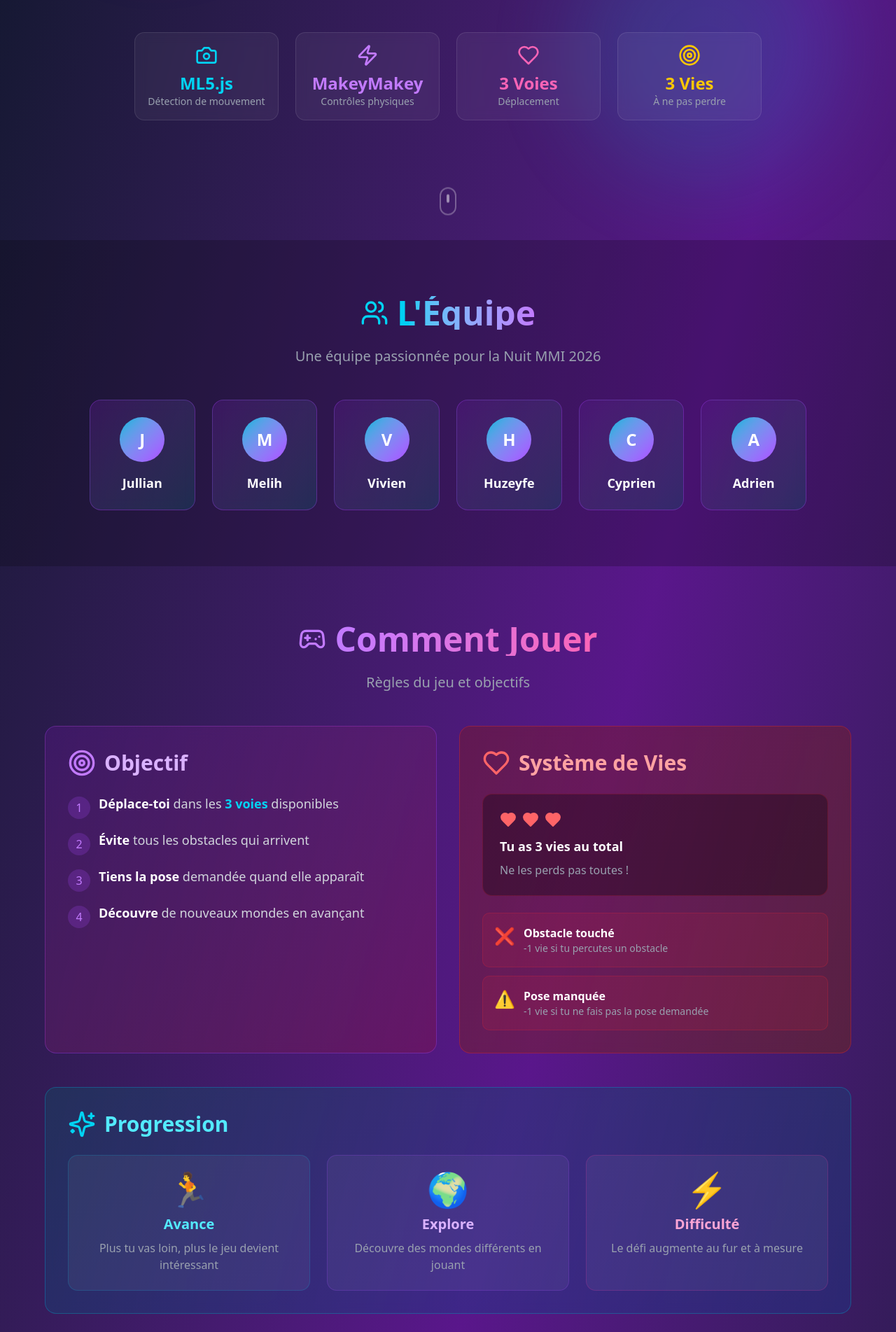
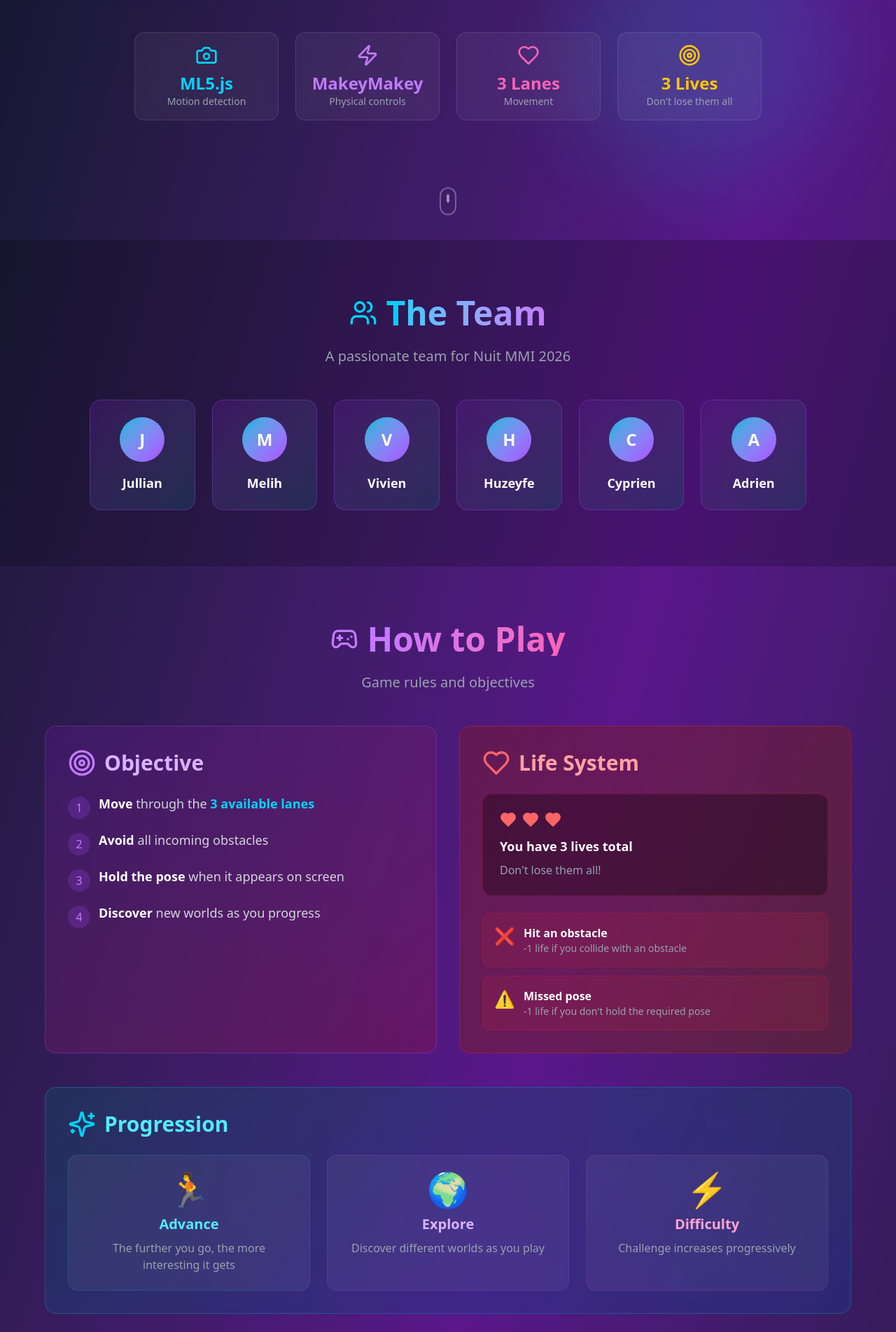
Before and after one commit to cyprienlardier/NuitMMI, a React (Vite) app: page / in a window 1280 px wide. Shown: the part 457-2360 px from the top of the page at 70% size. Built offline with nearby package versions, Linux system fonts and the light colour scheme.

Commit message:
feat: translate entire page to English

```diff
--- a/src/App.tsx
+++ b/src/App.tsx
@@ -28,7 +28,7 @@ export default function App() {
 
             {/* Tagline */}
             <p className="text-2xl md:text-3xl text-purple-200 mb-12">
-              Bouge ton corps, évite les obstacles et tiens la pose !
+              Move your body, dodge obstacles and hold the pose!
             </p>
 
             {/* Stats */}
@@ -36,22 +36,22 @@ export default function App() {
               <div className="bg-white/5 backdrop-blur-sm border border-white/10 rounded-xl p-4">
                 <Camera className="w-8 h-8 text-cyan-400 mx-auto mb-2" />
                 <div className="text-2xl font-bold text-cyan-400">ML5.js</div>
-                <div className="text-sm text-gray-400">Détection de mouvement</div>
+                <div className="text-sm text-gray-400">Motion detection</div>
               </div>
               <div className="bg-white/5 backdrop-blur-sm border border-white/10 rounded-xl p-4">
                 <Zap className="w-8 h-8 text-purple-400 mx-auto mb-2" />
                 <div className="text-2xl font-bold text-purple-400">MakeyMakey</div>
-                <div className="text-sm text-gray-400">Contrôles physiques</div>
+                <div className="text-sm text-gray-400">Physical controls</div>
               </div>
               <div className="bg-white/5 backdrop-blur-sm border border-white/10 rounded-xl p-4">
                 <Heart className="w-8 h-8 text-pink-400 mx-auto mb-2" />
-                <div className="text-2xl font-bold text-pink-400">3 Voies</div>
-                <div className="text-sm text-gray-400">Déplacement</div>
+                <div className="text-2xl font-bold text-pink-400">3 Lanes</div>
+                <div className="text-sm text-gray-400">Movement</div>
               </div>
               <div className="bg-white/5 backdrop-blur-sm border border-white/10 rounded-xl p-4">
                 <Target className="w-8 h-8 text-yellow-400 mx-auto mb-2" />
-                <div className="text-2xl font-bold text-yellow-400">3 Vies</div>
-                <div className="text-sm text-gray-400">À ne pas perdre</div>
+                <div className="text-2xl font-bold text-yellow-400">3 Lives</div>
+                <div className="text-sm text-gray-400">Don't lose them all</div>
               </div>
             </div>
           </div>
@@ -73,11 +73,11 @@ export default function App() {
               <div className="flex items-center justify-center gap-3 mb-6">
                 <Users className="w-10 h-10 text-cyan-400" />
                 <h2 className="text-5xl font-bold bg-clip-text text-transparent bg-gradient-to-r from-cyan-400 to-purple-400">
-                  L'Équipe
+                  The Team
                 </h2>
               </div>
               <p className="text-xl text-gray-400">
-                Une équipe passionnée pour la Nuit MMI 2026
+                A passionate team for Nuit MMI 2026
               </p>
             </div>
 
@@ -106,11 +106,11 @@ export default function App() {
               <div className="flex items-center justify-center gap-3 mb-6">
                 <Gamepad2 className="w-10 h-10 text-purple-400" />
                 <h2 className="text-5xl font-bold bg-clip-text text-transparent bg-gradient-to-r from-purple-400 to-pink-400">
-                  Comment Jouer
+                  How to Play
                 </h2>
               </div>
               <p className="text-xl text-gray-400">
-                Règles du jeu et objectifs
+                Game rules and objectives
               </p>
             </div>
 
@@ -119,7 +119,7 @@ export default function App() {
               <div className="bg-gradient-to-br from-purple-900/40 to-pink-900/40 backdrop-blur-sm border border-purple-500/30 rounded-2xl p-8">
                 <div className="flex items-center gap-3 mb-6">
                   <Target className="w-10 h-10 text-purple-400" />
-                  <h3 className="text-3xl font-bold text-purple-300">Objectif</h3>
+                  <h3 className="text-3xl font-bold text-purple-300">Objective</h3>
                 </div>
                 <div className="space-y-4 text-gray-300">
                   <div className="flex items-start gap-3">
@@ -127,7 +127,7 @@ export default function App() {
                       <span className="text-purple-400">1</span>
                     </div>
                     <p className="text-lg">
-                      <strong className="text-white">Déplace-toi</strong> dans les <strong className="text-cyan-400">3 voies</strong> disponibles
+                      <strong className="text-white">Move</strong> through the <strong className="text-cyan-400">3 available lanes</strong>
                     </p>
                   </div>
                   <div className="flex items-start gap-3">
@@ -135,7 +135,7 @@ export default function App() {
                       <span className="text-purple-400">2</span>
                     </div>
                     <p className="text-lg">
-                      <strong className="text-white">Évite</strong> tous les obstacles qui arrivent
+                      <strong className="text-white">Avoid</strong> all incoming obstacles
                     </p>
                   </div>
                   <div className="flex items-start gap-3">
@@ -143,7 +143,7 @@ export default function App() {
                       <span className="text-purple-400">3</span>
                     </div>
                     <p className="text-lg">
-                      <strong className="text-white">Tiens la pose</strong> demandée quand elle apparaît
+                      <strong className="text-white">Hold the pose</strong> when it appears on screen
                     </p>
                   </div>
                   <div className="flex items-start gap-3">
@@ -151,7 +151,7 @@ export default function App() {
                       <span className="text-purple-400">4</span>
                     </div>
                     <p className="text-lg">
-                      <strong className="text-white">Découvre</strong> de nouveaux mondes en avançant
+                      <strong className="text-white">Discover</strong> new worlds as you progress
                     </p>
                   </div>
                 </div>
@@ -161,7 +161,7 @@ export default function App() {
               <div className="bg-gradient-to-br from-red-900/40 to-orange-900/40 backdrop-blur-sm border border-red-500/30 rounded-2xl p-8">
                 <div className="flex items-center gap-3 mb-6">
                   <Heart className="w-10 h-10 text-red-400" />
-                  <h3 className="text-3xl font-bold text-red-300">Système de Vies</h3>
+                  <h3 className="text-3xl font-bold text-red-300">Life System</h3>
                 </div>
                 <div className="space-y-6">
                   <div className="bg-black/30 p-6 rounded-xl border border-red-500/20">
@@ -170,23 +170,23 @@ export default function App() {
                       <Heart className="w-6 h-6 text-red-400 fill-red-400" />
                       <Heart className="w-6 h-6 text-red-400 fill-red-400" />
                     </div>
-                    <p className="text-lg text-white font-bold mb-2">Tu as 3 vies au total</p>
-                    <p className="text-gray-400">Ne les perds pas toutes !</p>
+                    <p className="text-lg text-white font-bold mb-2">You have 3 lives total</p>
+                    <p className="text-gray-400">Don't lose them all!</p>
                   </div>
 
                   <div className="space-y-3">
                     <div className="flex items-start gap-3 bg-red-500/10 p-4 rounded-lg border border-red-500/20">
                       <span className="text-2xl">❌</span>
                       <div>
-                        <p className="text-white font-semibold">Obstacle touché</p>
-                        <p className="text-sm text-gray-400">-1 vie si tu percutes un obstacle</p>
+                        <p className="text-white font-semibold">Hit an obstacle</p>
+                        <p className="text-sm text-gray-400">-1 life if you collide with an obstacle</p>
                       </div>
                     </div>
                     <div className="flex items-start gap-3 bg-red-500/10 p-4 rounded-lg border border-red-500/20">
                       <span className="text-2xl">⚠️</span>
                       <div>
-                        <p className="text-white font-semibold">Pose manquée</p>
-                        <p className="text-sm text-gray-400">-1 vie si tu ne fais pas la pose demandée</p>
+                        <p className="text-white font-semibold">Missed pose</p>
+                        <p className="text-sm text-gray-400">-1 life if you don't hold the required pose</p>
                       </div>
                     </div>
                   </div>
@@ -203,18 +203,18 @@ export default function App() {
               <div className="grid md:grid-cols-3 gap-6">
                 <div className="text-center p-6 bg-white/5 rounded-xl border border-cyan-500/20">
                   <div className="text-5xl mb-3">🏃</div>
-                  <h4 className="text-xl font-bold text-cyan-300 mb-2">Avance</h4>
-                  <p className="text-gray-400">Plus tu vas loin, plus le jeu devient intéressant</p>
+                  <h4 className="text-xl font-bold text-cyan-300 mb-2">Advance</h4>
+                  <p className="text-gray-400">The further you go, the more interesting it gets</p>
                 </div>
                 <div className="text-center p-6 bg-white/5 rounded-xl border border-purple-500/20">
                   <div className="text-5xl mb-3">🌍</div>
                   <h4 className="text-xl font-bold text-purple-300 mb-2">Explore</h4>
-                  <p className="text-gray-400">Découvre des mondes différents en jouant</p>
+                  <p className="text-gray-400">Discover different worlds as you play</p>
                 </div>
                 <div className="text-center p-6 bg-white/5 rounded-xl border border-pink-500/20">
                   <div className="text-5xl mb-3">⚡</div>
-                  <h4 className="text-xl font-bold text-pink-300 mb-2">Difficulté</h4>
-                  <p className="text-gray-400">Le défi augmente au fur et à mesure</p>
+                  <h4 className="text-xl font-bold text-pink-300 mb-2">Difficulty</h4>
+                  <p className="text-gray-400">Challenge increases progressively</p>
                 </div>
               </div>
             </div>
@@ -229,10 +229,10 @@ export default function App() {
             <div className="bg-gradient-to-br from-cyan-900/40 to-purple-900/40 backdrop-blur-sm border border-cyan-500/30 rounded-3xl p-12">
               <Gamepad2 className="w-20 h-20 text-cyan-400 mx-auto mb-6" />
               <h2 className="text-5xl font-bold mb-6 bg-clip-text text-transparent bg-gradient-to-r from-cyan-400 to-purple-400">
-                Prêt à Jouer ?
+                Ready to Play?
               </h2>
               <p className="text-xl text-gray-300 mb-8">
-                Lance le jeu et commence ton aventure d'exergaming !
+                Launch the game and start your exergaming adventure!
               </p>
               <div className="flex flex-col sm:flex-row gap-6 justify-center">
                 <a
@@ -242,24 +242,24 @@ export default function App() {
                   className="group px-10 py-5 bg-gradient-to-r from-cyan-500 to-purple-500 hover:from-cyan-600 hover:to-purple-600 rounded-full font-bold text-xl transition-all transform hover:scale-105 flex items-center justify-center gap-3"
                 >
                   <Play className="w-7 h-7" />
-                  Lancer le Jeu
+                  Launch Game
                   <Sparkles className="w-6 h-6 group-hover:animate-spin" />
                 </a>
               </div>
               <div className="mt-8 pt-8 border-t border-white/10">
-                <p className="text-gray-400 mb-4">Assure-toi d'avoir :</p>
+                <p className="text-gray-400 mb-4">Make sure you have:</p>
                 <div className="flex flex-wrap justify-center gap-4">
                   <div className="flex items-center gap-2 text-sm text-gray-300">
                     <Camera className="w-5 h-5 text-cyan-400" />
-                    Webcam activée
+                    Webcam enabled
                   </div>
                   <div className="flex items-center gap-2 text-sm text-gray-300">
                     <Zap className="w-5 h-5 text-yellow-400" />
-                    MakeyMakey connecté
+                    MakeyMakey connected
                   </div>
                   <div className="flex items-center gap-2 text-sm text-gray-300">
                     <Heart className="w-5 h-5 text-pink-400" />
-                    De l'espace pour bouger
+                    Space to move
                   </div>
                 </div>
               </div>
@@ -274,13 +274,13 @@ export default function App() {
           <div className="max-w-6xl mx-auto">
             <div className="text-center mb-16">
               <div className="inline-block px-4 py-2 bg-gradient-to-r from-cyan-500/20 to-purple-500/20 border border-cyan-500/30 rounded-full mb-4">
-                <span className="text-cyan-300 font-semibold">Prochainement</span>
+                <span className="text-cyan-300 font-semibold">Coming Soon</span>
               </div>
               <h2 className="text-5xl font-bold mb-4 bg-clip-text text-transparent bg-gradient-to-r from-cyan-400 to-purple-400">
-                Version 2.0 - Améliorations Futures
+                Version 2.0 - Future Improvements
               </h2>
               <p className="text-xl text-gray-400">
-                Les fonctionnalités que nous prévoyons d'ajouter pour rendre le jeu encore meilleur
+                Features we plan to add to make the game even better
               </p>
             </div>
 
@@ -290,14 +290,14 @@ export default function App() {
                 <div className="w-16 h-16 bg-orange-500/20 rounded-2xl flex items-center justify-center mb-4">
                   <TrendingUp className="w-8 h-8 text-orange-400" />
                 </div>
-                <h3 className="text-2xl font-bold text-orange-300 mb-3">Niveaux de Difficulté</h3>
+                <h3 className="text-2xl font-bold text-orange-300 mb-3">Difficulty Levels</h3>
                 <p className="text-gray-400 mb-4">
-                  Ajout de plusieurs niveaux de difficulté (Facile, Moyen, Difficile, Expert) pour s'adapter à tous les joueurs, des débutants aux experts. La vitesse des obstacles, la fréquence des poses et le temps de réaction pourront être ajustés.
+                  Adding multiple difficulty levels (Easy, Medium, Hard, Expert) to suit all players, from beginners to experts. Obstacle speed, pose frequency, and reaction time will be adjustable.
                 </p>
                 <div className="aspect-video bg-black/30 rounded-lg flex items-center justify-center border border-orange-500/20">
                   <div className="text-center p-4">
                     <Trophy className="w-12 h-12 text-orange-400/50 mx-auto mb-2" />
-                    <p className="text-gray-500 text-sm">Menu de sélection de difficulté</p>
+                    <p className="text-gray-500 text-sm">Difficulty selection menu</p>
                   </div>
                 </div>
               </div>
@@ -307,14 +307,14 @@ export default function App() {
                 <div className="w-16 h-16 bg-pink-500/20 rounded-2xl flex items-center justify-center mb-4">
                   <Palette className="w-8 h-8 text-pink-400" />
                 </div>
-                <h3 className="text-2xl font-bold text-pink-300 mb-3">Graphismes Améliorés</h3>
+                <h3 className="text-2xl font-bold text-pink-300 mb-3">Enhanced Graphics</h3>
                 <p className="text-gray-400 mb-4">
-                  Design visuel plus abouti avec des animations fluides, des effets de particules, des arrière-plans dynamiques et des transitions entre les mondes. Amélioration des sprites et de l'interface utilisateur pour une expérience plus immersive.
+                  More polished visual design with fluid animations, particle effects, dynamic backgrounds, and transitions between worlds. Improved sprites and user interface for a more immersive experience.
                 </p>
                 <div className="aspect-video bg-black/30 rounded-lg flex items-center justify-center border border-pink-500/20">
                   <div className="text-center p-4">
                     <Sparkles className="w-12 h-12 text-pink-400/50 mx-auto mb-2" />
-                    <p className="text-gray-500 text-sm">Aperçu des nouveaux graphismes</p>
+                    <p className="text-gray-500 text-sm">Preview of new graphics</p>
                   </div>
                 </div>
               </div>
@@ -324,14 +324,14 @@ export default function App() {
                 <div className="w-16 h-16 bg-green-500/20 rounded-2xl flex items-center justify-center mb-4">
                   <Code className="w-8 h-8 text-green-400" />
                 </div>
-                <h3 className="text-2xl font-bold text-green-300 mb-3">Optimisation Technique</h3>
+                <h3 className="text-2xl font-bold text-green-300 mb-3">Technical Optimization</h3>
                 <p className="text-gray-400 mb-4">
-                  Refactorisation du code pour une meilleure performance, optimisation de la détection des collisions, réduction de la latence, amélioration de la structure du projet et ajout de commentaires pour faciliter la maintenance et les futures améliorations.
+                  Code refactoring for better performance, collision detection optimization, latency reduction, improved project structure, and added comments to facilitate maintenance and future improvements.
                 </p>
                 <div className="aspect-video bg-black/30 rounded-lg flex items-center justify-center border border-green-500/20">
                   <div className="text-center p-4">
                     <Layers className="w-12 h-12 text-green-400/50 mx-auto mb-2" />
-                    <p className="text-gray-500 text-sm">Architecture du code optimisée</p>
+                    <p className="text-gray-500 text-sm">Optimized code architecture</p>
                   </div>
                 </div>
               </div>
@@ -341,14 +341,14 @@ export default function App() {
                 <div className="w-16 h-16 bg-blue-500/20 rounded-2xl flex items-center justify-center mb-4">
                   <Camera className="w-8 h-8 text-blue-400" />
                 </div>
-                <h3 className="text-2xl font-bold text-blue-300 mb-3">Détection Corps Entier</h3>
+                <h3 className="text-2xl font-bold text-blue-300 mb-3">Full Body Detection</h3>
                 <p className="text-gray-400 mb-4">
-                  Amélioration de la détection ML5.js pour capturer le corps entier au lieu du buste uniquement. Cela permettra de reconnaître plus de poses et d'obtenir une meilleure précision dans les mouvements, rendant l'expérience plus immersive et réactive.
+                  Enhanced ML5.js detection to capture the entire body instead of just the torso. This will allow recognition of more poses and achieve better movement precision, making the experience more immersive and responsive.
                 </p>
                 <div className="aspect-video bg-black/30 rounded-lg flex items-center justify-center border border-blue-500/20">
                   <div className="text-center p-4">
                     <Camera className="w-12 h-12 text-blue-400/50 mx-auto mb-2" />
-                    <p className="text-gray-500 text-sm">Détection complète du corps</p>
+                    <p className="text-gray-500 text-sm">Full body detection</p>
                   </div>
                 </div>
               </div>
@@ -362,10 +362,10 @@ export default function App() {
         <div className="container mx-auto px-6">
           <div className="max-w-4xl mx-auto text-center">
             <p className="text-gray-400 mb-2">
-              Créé pour la Nuit MMI 2026 - Challenge Exergaming
+              Created for Nuit MMI 2026 - Exergaming Challenge
             </p>
             <p className="text-sm text-gray-500">
-              Développé avec p5.play, ML5.js et MakeyMakey
+              Developed with p5.play, ML5.js and MakeyMakey
             </p>
           </div>
         </div>
```
Also changed, not shown: 1 other file (tests, documents, lock files or other folders).
